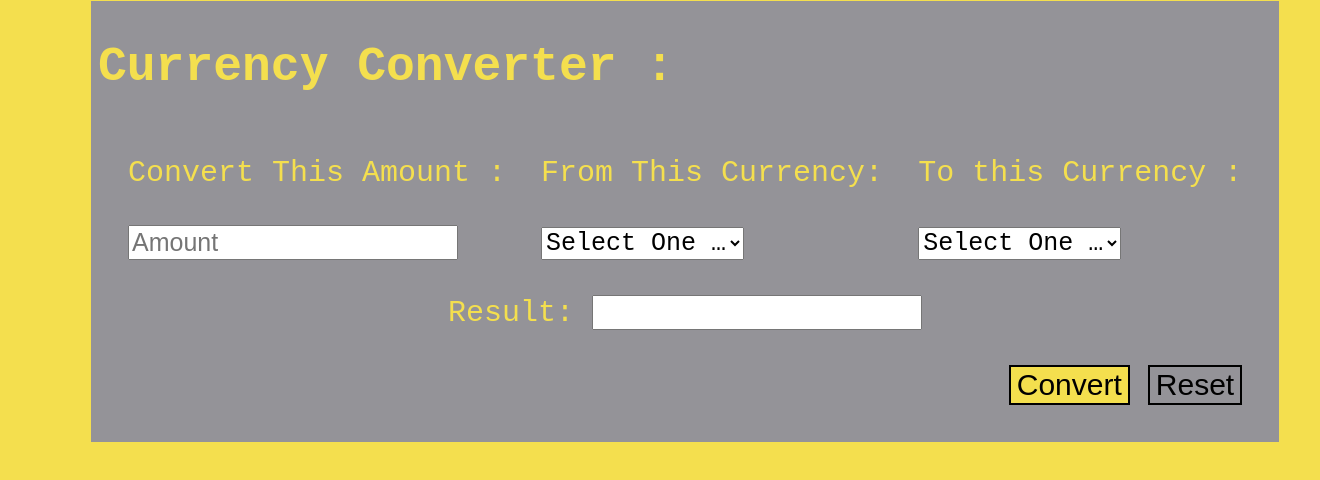
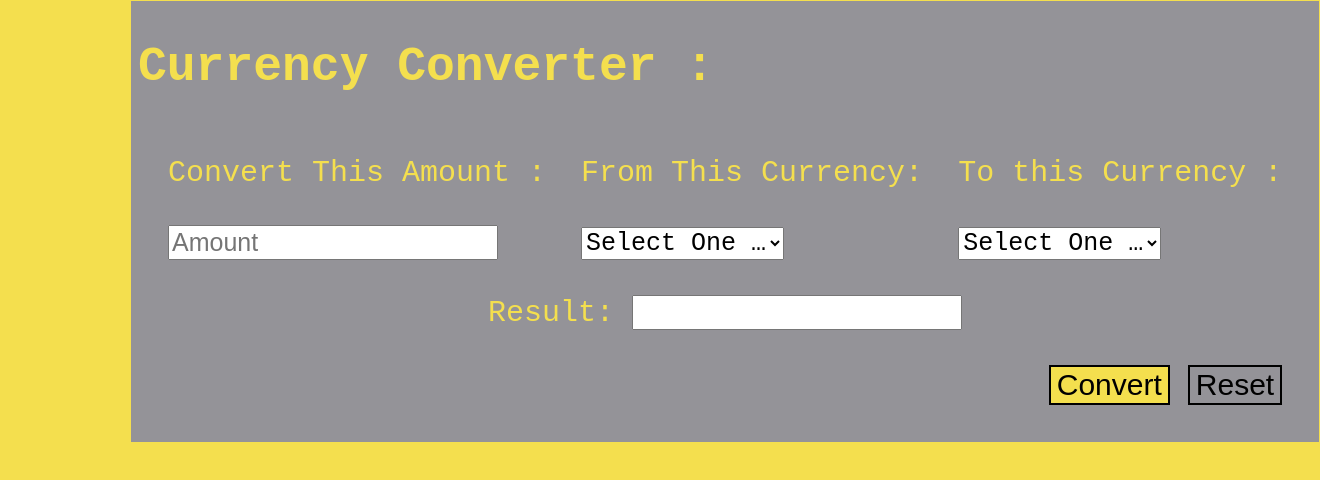
Before and after one commit to aditya09092002choudhary/currency-convertor, a plain HTML site: page index.html in a window 1280 px wide. Shown: the whole page, 1320 px wide, since content can reach past the window. Drawn offline with Linux system fonts and the light colour scheme.

Commit message:
Update styles.css

```diff
--- a/styles.css
+++ b/styles.css
@@ -8,7 +8,7 @@ body {
     display: inline-block;
     /* margin: 100px auto;  */
     position: relative;
-    left: 90px;
+    left: 130px;
     background-color:#949398ff ;
     color: #f4df4eff;
     font-family: 'Courier New', Courier, monospace;
```
